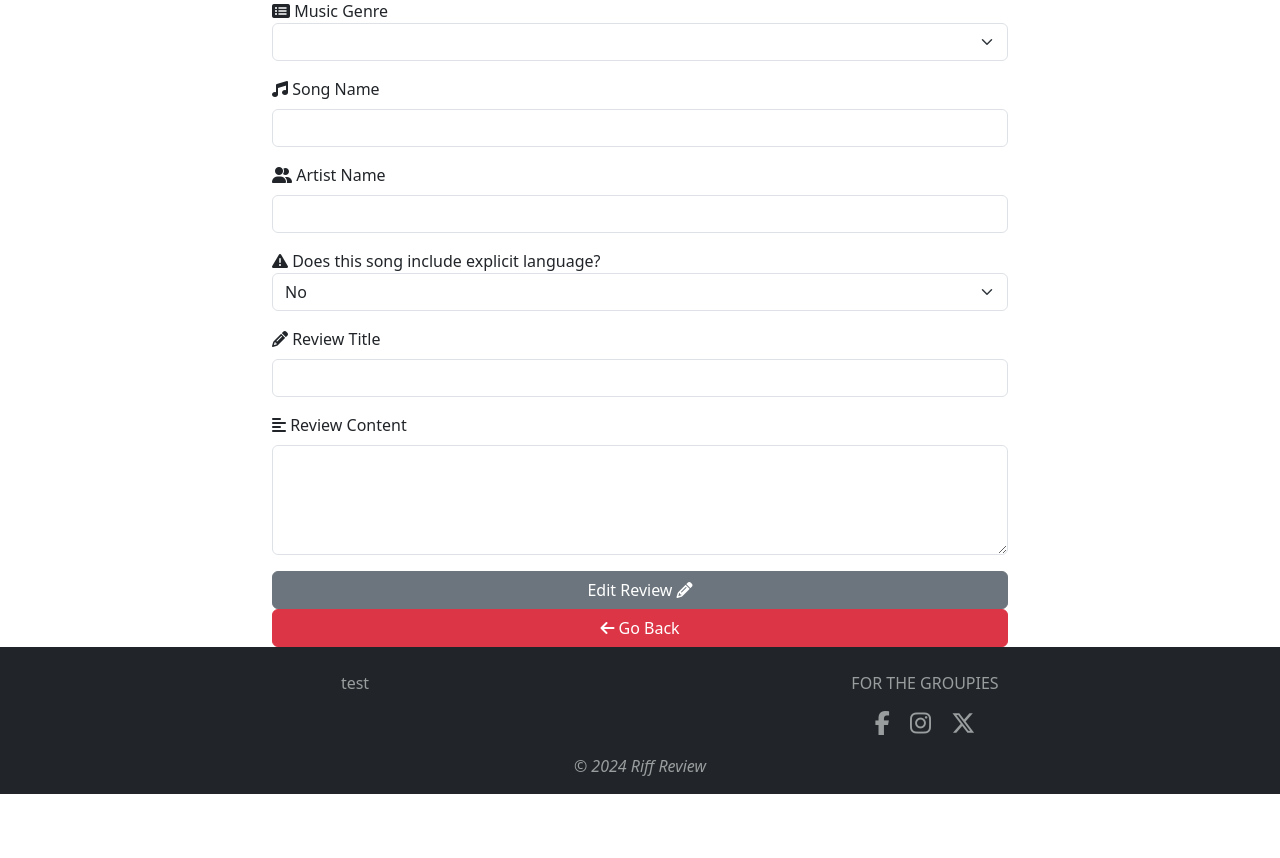
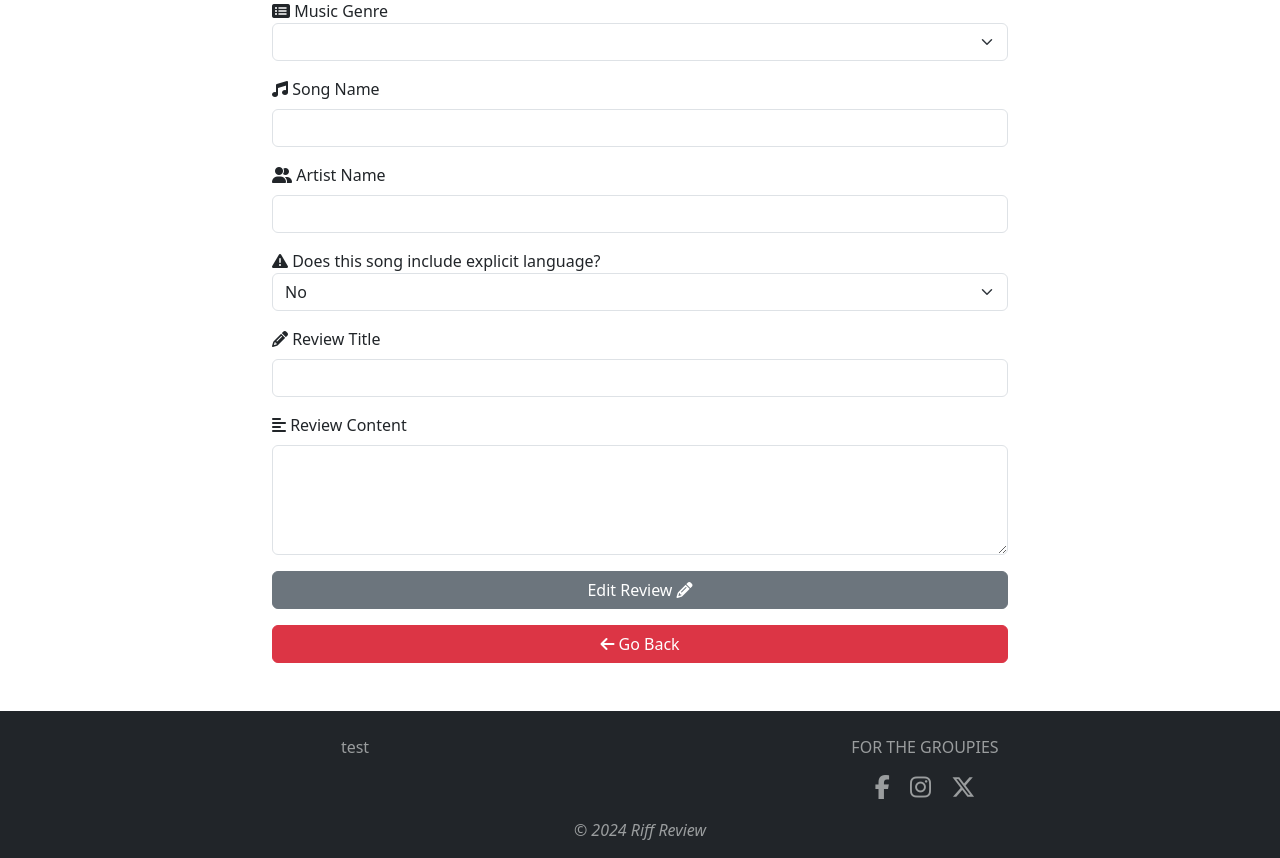
Before and after one commit to danielanthonycollins/riff-review, a Flask app: template templates/edit_review.html in a window 1280 px wide. Shown: the part 158-1016 px from the top of the page. Before the commit the page ends 952 px from the top, so only its background shows below. Run offline with Flask 3, Linux system fonts and the light colour scheme; the template is opened without the code that fills it, so the values that code supplies are empty; some libraries are stand-ins or nearby versions.

Commit message:
Add margins and space between buttons and various elements/footer

```diff
--- a/templates/edit_review.html
+++ b/templates/edit_review.html
@@ -11,8 +11,8 @@
 
 <!-- edit review form -->
 <div class="container">
-    <div class="row justify-content-center">
-        <div class="col-md-8">
+    <div class="row justify-content-center ">
+        <div class="col-md-8 mb-5">
             <form method="POST" action="{{ url_for('edit_review', review_id=review._id) }}">
                 <!-- edit genre dropdown -->
                 <div class="mb-3">
@@ -79,7 +79,8 @@
                         Edit Review <i class="fa-solid fa-pencil"></i>
                     </button>
                 </div>
-                <div class="d-grid gap-2">
+                <!-- go back button -->
+                <div class="d-grid gap-2 back-button mt-3">
                     <a href="{{ url_for('get_reviews') }}" class="btn btn-danger">
                         <i class="fa-solid fa-arrow-left"></i> Go Back
                     </a>
--- a/templates/login.html
+++ b/templates/login.html
@@ -7,7 +7,7 @@
             <h1>Login</h1>
         </div>
     </div>
-    <div class="row justify-content-center">
+    <div class="row justify-content-center mb-5">
         <div class="col-md-8">
             <form method="POST" action="{{ url_for('login') }}">
                 <div class="mb-3">
--- a/templates/register.html
+++ b/templates/register.html
@@ -7,7 +7,7 @@
             <h1>Register</h1>
         </div>
     </div>
-    <div class="row justify-content-center">
+    <div class="row justify-content-center mb-5">
         <div class="col-md-8">
             <form method="POST" action="{{ url_for('register') }}">
                 <div class="mb-3">
--- a/templates/review_details.html
+++ b/templates/review_details.html
@@ -7,7 +7,7 @@
             <h1><i>{{ review.review_title }}</i></h1>
         </div>
     </div>
-    <div class="container" id="single-review-container">
+    <div class="container mb-5 pb-3 pt-3" id="single-review-container">
         <div class="row justify-content-center">
             <div class="col-md-4 text-center">
                 <p>
@@ -51,8 +51,8 @@
         <div class="row justify-content-center">
             <div class="col text-center">
                 {% if session.user|lower == review.review_by|lower %}
-                    <a href="{{ url_for('edit_review', review_id=review._id) }}"><button type="button" class="btn btn-success">Edit Review</button></a>
-                    <a href="{{ url_for('delete_review', review_id=review._id) }}"><button type="button" class="btn btn-danger">Delete Review</button></a>
+                    <a href="{{ url_for('edit_review', review_id=review._id) }}"><button type="button" class="btn btn-success mt-2">Edit Review</button></a>
+                    <a href="{{ url_for('delete_review', review_id=review._id) }}"><button type="button" class="btn btn-danger mt-2">Delete Review</button></a>
                 {% endif %}
             </div>
         </div>
--- a/templates/reviews.html
+++ b/templates/reviews.html
@@ -7,7 +7,7 @@
             <h1>Reviews</h1>
         </div>
     </div>
-    <div class="row">
+    <div class="row mb-5">
         {% for review in reviews %}
         <div class="col-lg-4 col-md-6 mb-3">
             <div class="card h-100">
```
